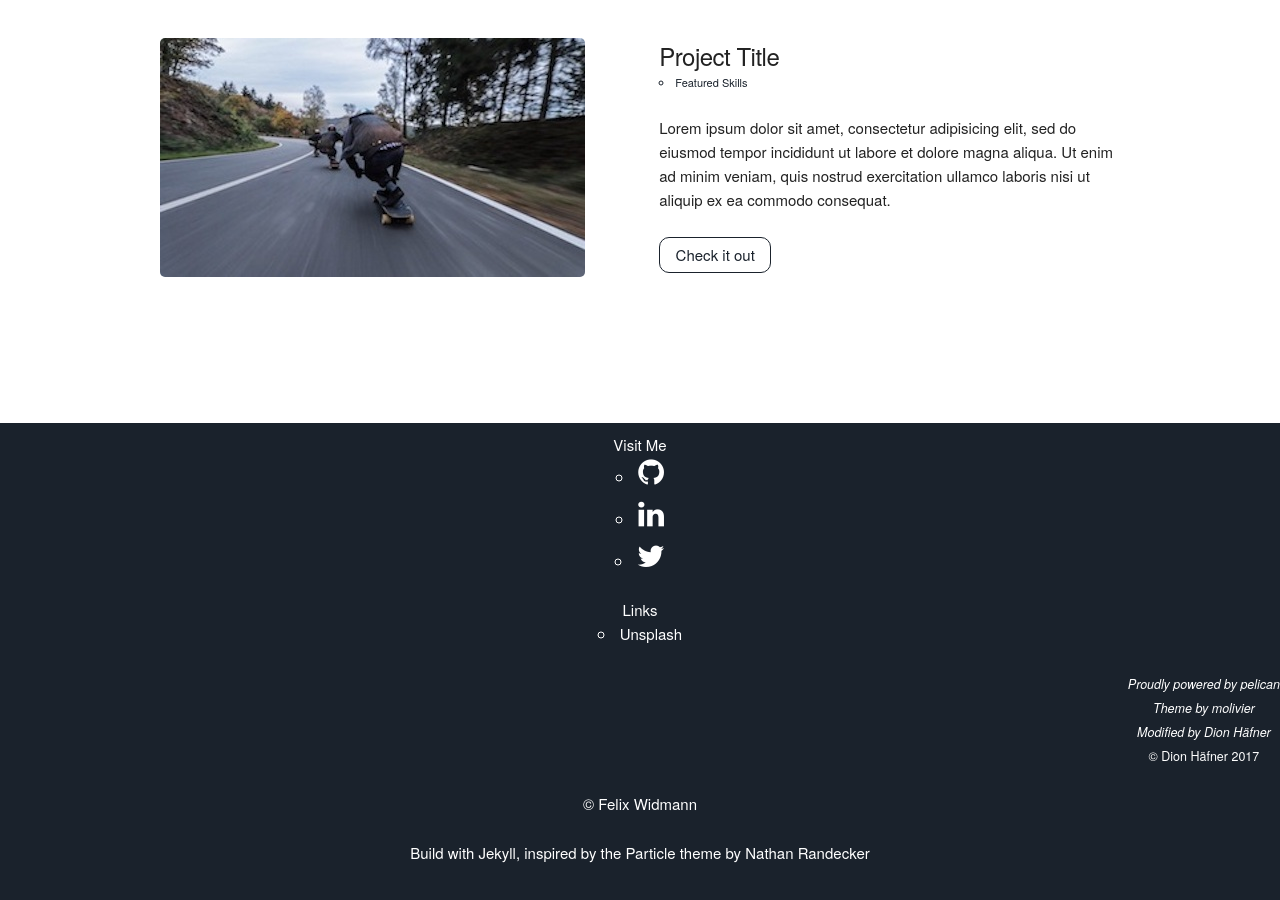
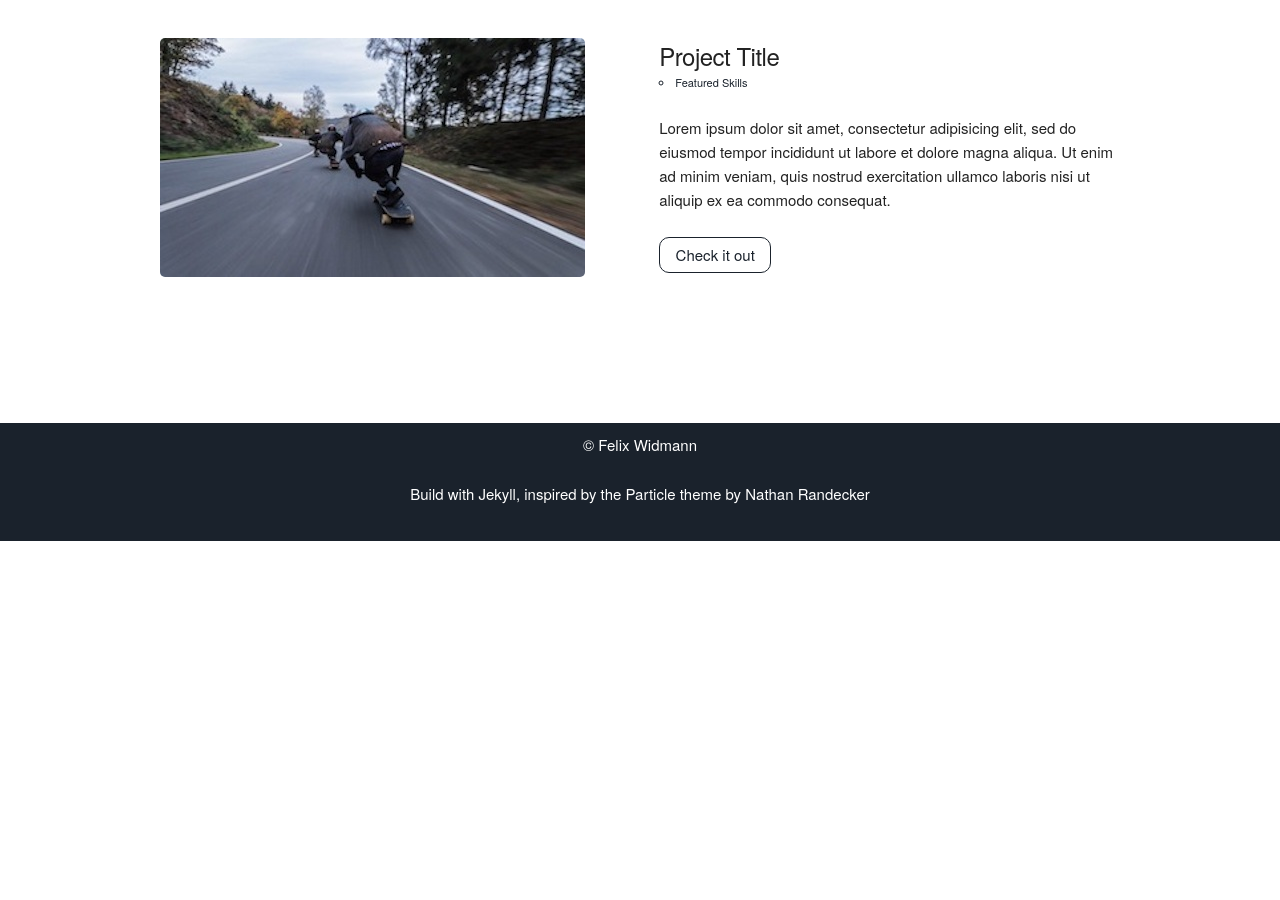
Before and after one commit to widmannf/widmannf.github.io, a Jekyll site: the page built from index.html, in a window 1280 px wide and 900 px high, scrolled down 1815 px. Built offline with Jekyll 4.4.1, drawn with Linux system fonts in a browser that asks for light colours; after the commit the page ends 2356 px from its top, so only the background shows below that.

Commit message:
changed footer

```diff
--- a/_includes/footer.html
+++ b/_includes/footer.html
@@ -1,32 +1,6 @@
 
 
 <footer class="footer">
-                <div class="row">
-                    <div class="col-xs-4 col-sm-3 col-md-3 col-lg-3">
-                        <div class="footer-title">Visit Me</div>
-                        <ul class="list-inline">
-                            <li><a href="https://github.com/dionhaefner/" target="_blank"><span class="fa fa-github fa-2x"></span></a></li>
-                            <li><a href="https://www.linkedin.com/in/dion-h%C3%A4fner-763821121/" target="_blank"><span class="fa fa-linkedin fa-2x"></span></a></li>
-                            <li><a href="https://twitter.com/dionhaefner" target="_blank"><span class="fa fa-twitter fa-2x"></span></a></li>
-                        </ul>
-                    </div>
-                    <div class="col-xs-4 col-sm-3 col-md-3 col-lg-3">
-                        <div class="footer-title">Links</div>
-                        <ul class="list-unstyled">
-                            <li><a href="https://unsplash.com/" target="_blank">Unsplash</a></li>
-                        </ul>
-                    </div>
-                    <div class="col-xs-12 col-sm-3 col-md-3 col-lg-3">
-                        <p class="pull-right text-right">
-                            <small><em>Proudly powered by <a href="http://docs.getpelican.com/" target="_blank">pelican</a></em></small><br/>
-                            <small><em>Theme by <a href="https://github.com/molivier" target="_blank">molivier</a></em></small><br />
-                            <small><em>Modified by Dion H&auml;fner</em></small><br/>
-                            <small>&copy; Dion Häfner 2017</small>
-                        </p>
-                    </div>
-                </div>
-
-
     <p>&copy; {{site.username}}</p>
     <p>Build with Jekyll, inspired by the Particle theme by <a href="https://nrandecker.github.io">Nathan Randecker</a></p>
 </footer>
```
